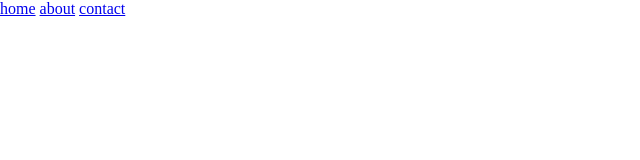
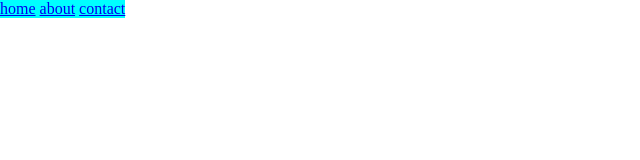
Before and after one commit to JahongirNarzullayev/prostaloyiha, a plain HTML site: page index.html in a window 1280 px wide. Shown: the whole page, without its empty margins (0-640 px from the left). Drawn offline with Linux system fonts and the light colour scheme.

Commit message:
loyihaning 4-qismi

```diff
--- a/main.css
+++ b/main.css
@@ -3,3 +3,12 @@
     padding: 0;
     box-sizing: border-box;
 }
+body{
+    display: flex;
+    align-items: center;
+    background-color: #fff;
+}
+ul{
+    align-items: center;
+    background-color: aqua;
+}
```
